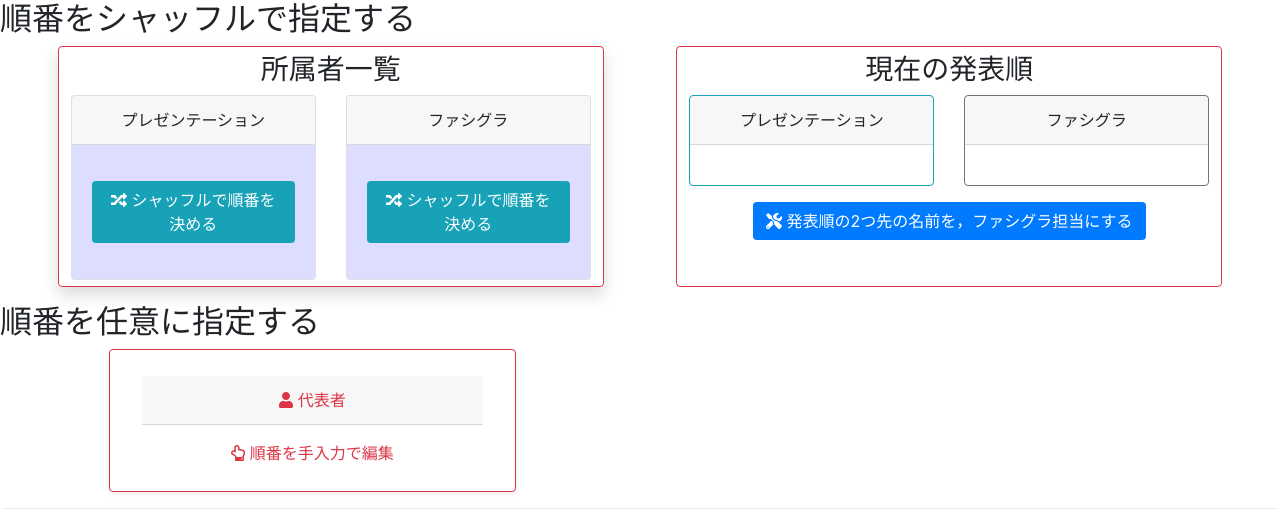
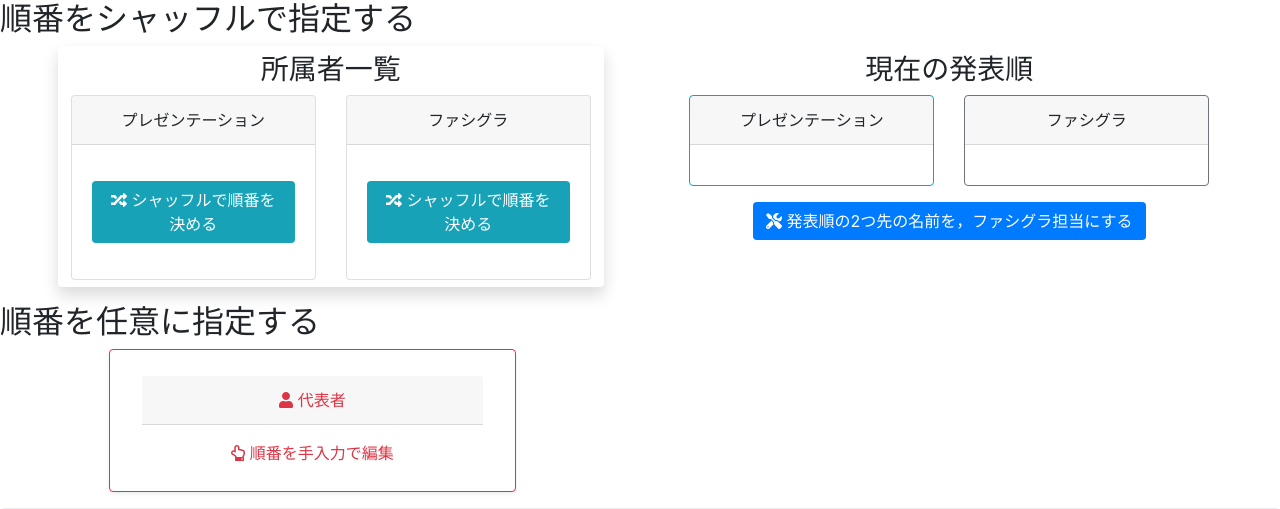
Before and after one commit to solaWat/EnqueteSystemByPHP, a PHP site: page /exMember.php in a window 1280 px wide. Shown: the part 72-581 px from the top of the page. Run offline with PHP 8.4, Linux system fonts and the light colour scheme; data that the repository does not hold is empty; some libraries are stand-ins or nearby versions.

Commit message:
change color on background @ exMember.php

```diff
--- a/exMember.php
+++ b/exMember.php
@@ -342,12 +342,12 @@ header('Content-Type: text/html; charset=utf-8');
     <div class="col">
 
     </div>
-    <div class="col-5 text-center btn border-danger shadow">
+    <div class="col-5 text-center btn shadow">
       <h3>所属者一覧</h3>
       <div class="card-deck">
         <div class="card">
           <div class="card-header">プレゼンテーション</div>
-          <div class="card-body" style="background: #ddf;">
+          <div class="card-body">
             <form method="post" action="exMember.php">
               <?php foreach ($prepare_memberinfo as $row): ?>
                 <?php $name   = $row['studentname'];?>
@@ -391,7 +391,7 @@ header('Content-Type: text/html; charset=utf-8');
         </div>
         <div class="card">
           <div class="card-header">ファシグラ</div>
-          <div class="card-body" style="background: #ddf;">
+          <div class="card-body">
             <form method="post" action="exMember.php">
               <?php foreach ($prepare_memberinfo_fg as $row): ?>
                 <?php $name   = $row['studentname'];?>
@@ -439,7 +439,7 @@ header('Content-Type: text/html; charset=utf-8');
 
     </div>
 
-    <div class="col-5 text-center btn border-danger">
+    <div class="col-5 text-center btn">
       <h3>現在の発表順</h3>
       <div class="card-deck">
         <div class="card border-info">
```
